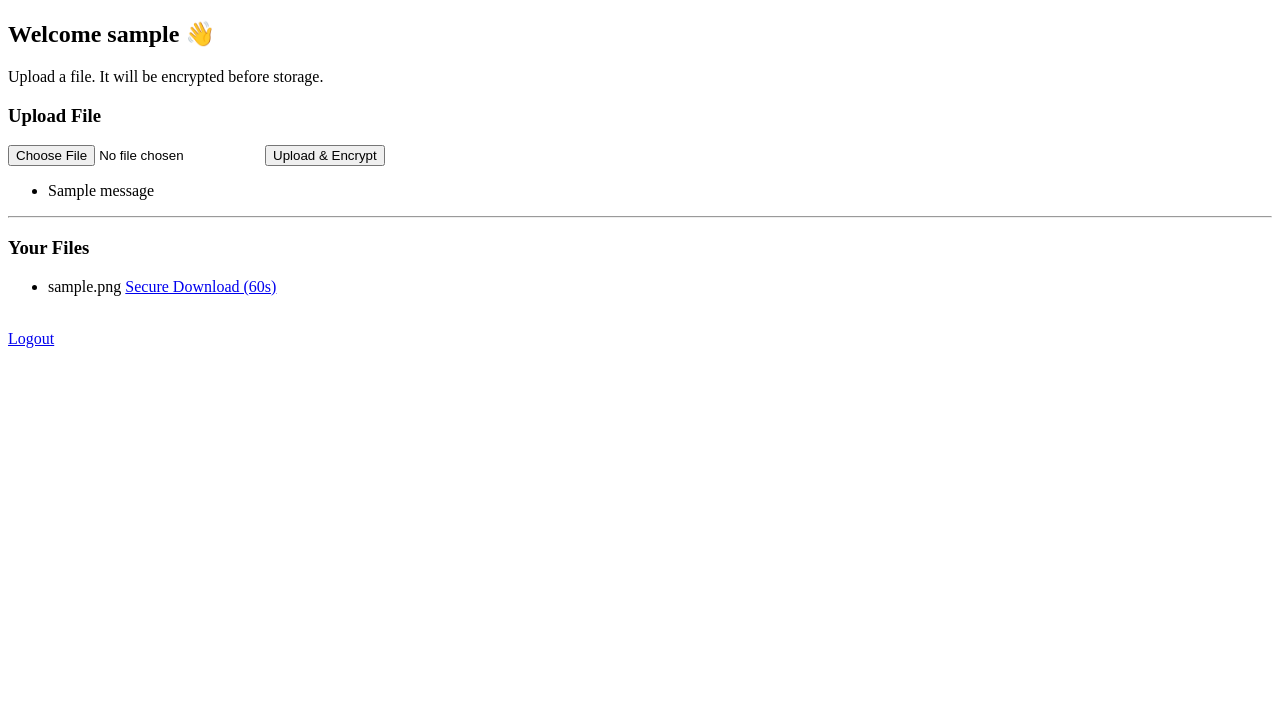
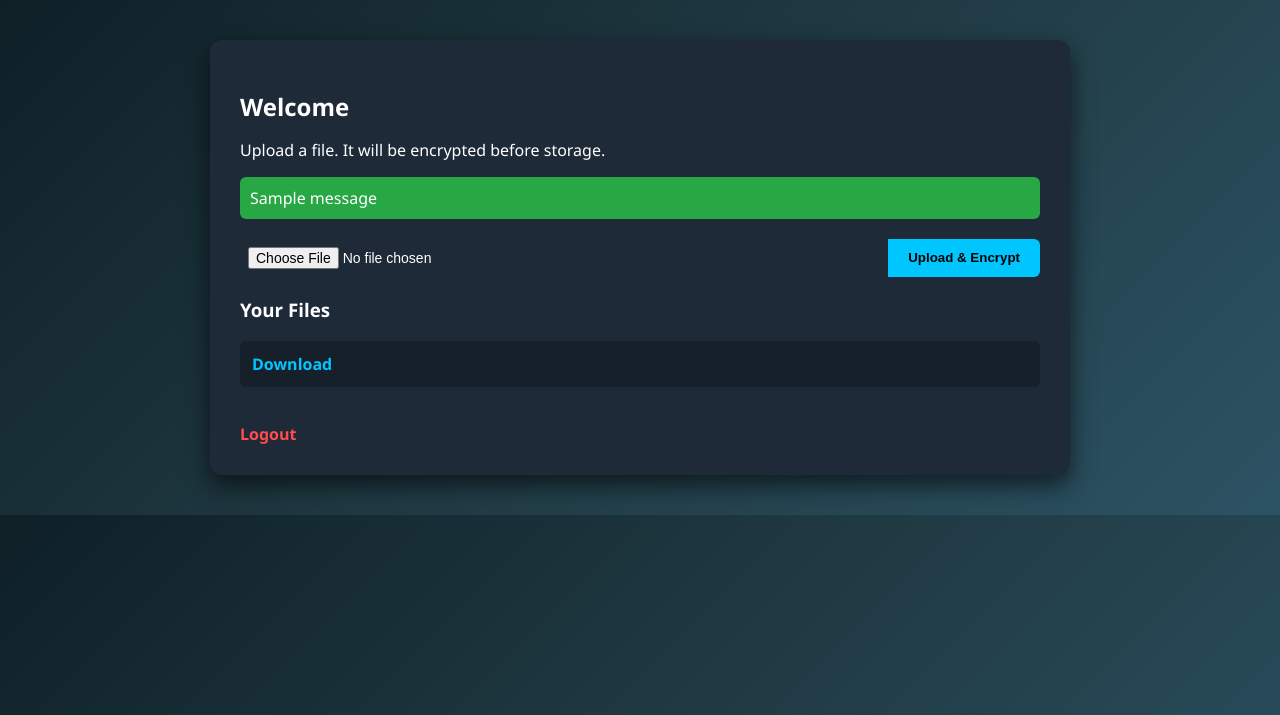
Before and after one commit to Cedric-Raichand/IC_CS_02, a Flask app: page /dashboard in a window 1280 px wide. Shown: the top 715 px of the page. Run offline with Flask 3, Linux system fonts and the light colour scheme; a user stored in the database is signed in; tables that the repository leaves empty hold one stand-in row (values such as "Sample post"); one stand-in notice (Sample message) is shown.

Commit message:
Improvement to the dashboard for better navigation

```diff
--- a/templates/dashboard.html
+++ b/templates/dashboard.html
@@ -2,45 +2,126 @@
 <html lang="en">
 <head>
     <meta charset="UTF-8">
-    <title>Dashboard | SecureShare</title>
+    <title>SecureShare Dashboard</title>
+    <style>
+        body {
+            margin: 0;
+            font-family: 'Segoe UI', Tahoma, Geneva, Verdana, sans-serif;
+            background: linear-gradient(135deg, #0f2027, #203a43, #2c5364);
+            color: #fff;
+        }
+
+        .container {
+            max-width: 800px;
+            margin: 40px auto;
+            padding: 30px;
+            background: #1e2a38;
+            border-radius: 12px;
+            box-shadow: 0 10px 25px rgba(0,0,0,0.6);
+        }
+
+        h2 {
+            margin-bottom: 15px;
+        }
+
+        form {
+            display: flex;
+            margin-bottom: 20px;
+        }
+
+        input[type="file"] {
+            flex: 1;
+            padding: 8px;
+            border-radius: 6px 0 0 6px;
+            border: none;
+            font-size: 14px;
+        }
+
+        button {
+            padding: 10px 20px;
+            border: none;
+            border-radius: 0 6px 6px 0;
+            background: #00c6ff;
+            color: #000;
+            font-weight: bold;
+            cursor: pointer;
+            transition: 0.3s;
+        }
+
+        button:hover {
+            background: #00a6d6;
+            transform: scale(1.05);
+        }
+
+        .flash {
+            background: #28a745;
+            color: #fff;
+            padding: 10px;
+            border-radius: 6px;
+            margin-bottom: 20px;
+        }
+
+        ul.files {
+            list-style-type: none;
+            padding: 0;
+        }
+
+        ul.files li {
+            background: #16202b;
+            padding: 12px;
+            margin-bottom: 8px;
+            border-radius: 6px;
+            display: flex;
+            justify-content: space-between;
+            align-items: center;
+        }
+
+        ul.files li a {
+            text-decoration: none;
+            color: #00c6ff;
+            font-weight: bold;
+        }
+
+        a.logout {
+            display: inline-block;
+            margin-top: 20px;
+            color: #ff4c4c;
+            text-decoration: none;
+            font-weight: bold;
+        }
+    </style>
 </head>
 <body>
-
-<h2>Welcome {{ current_user.username }} 👋</h2>
+<div class="container">
+    <h2>Welcome</h2>
     <p>Upload a file. It will be encrypted before storage.</p>
 
-<h3>Upload File</h3>
+    {% with messages = get_flashed_messages() %}
+        {% if messages %}
+            {% for msg in messages %}
+                <div class="flash">{{ msg }}</div>
+            {% endfor %}
+        {% endif %}
+    {% endwith %}
+
     <form method="POST" enctype="multipart/form-data">
         <input type="file" name="file" required>
         <button type="submit">Upload & Encrypt</button>
     </form>
 
-{% with messages = get_flashed_messages() %}
-    {% if messages %}
-        <ul>
-        {% for msg in messages %}
-            <li>{{ msg }}</li>
-        {% endfor %}
-        </ul>
-    {% endif %}
-{% endwith %}
-
-<hr>
-
     <h3>Your Files</h3>
-<ul>
-{% for file, token in files %}
+    <ul class="files">
+        {% for file in files %}
             <li>
                 {{ file.filename }}
-        <a href="/download/{{ file.id }}?token={{ token }}">Secure Download (60s)</a>
+                <a href="/download/{{ file.id }}">Download</a>
             </li>
         {% else %}
-    <p>No files uploaded yet</p>
+            <li>No files uploaded yet</li>
         {% endfor %}
     </ul>
 
-<br>
-<a href="/logout">Logout</a>
-
+    <a href="/logout" class="logout">Logout</a>
+</div>
 </body>
 </html>
```
Lines whose indentation alone changed are shown as unchanged.
